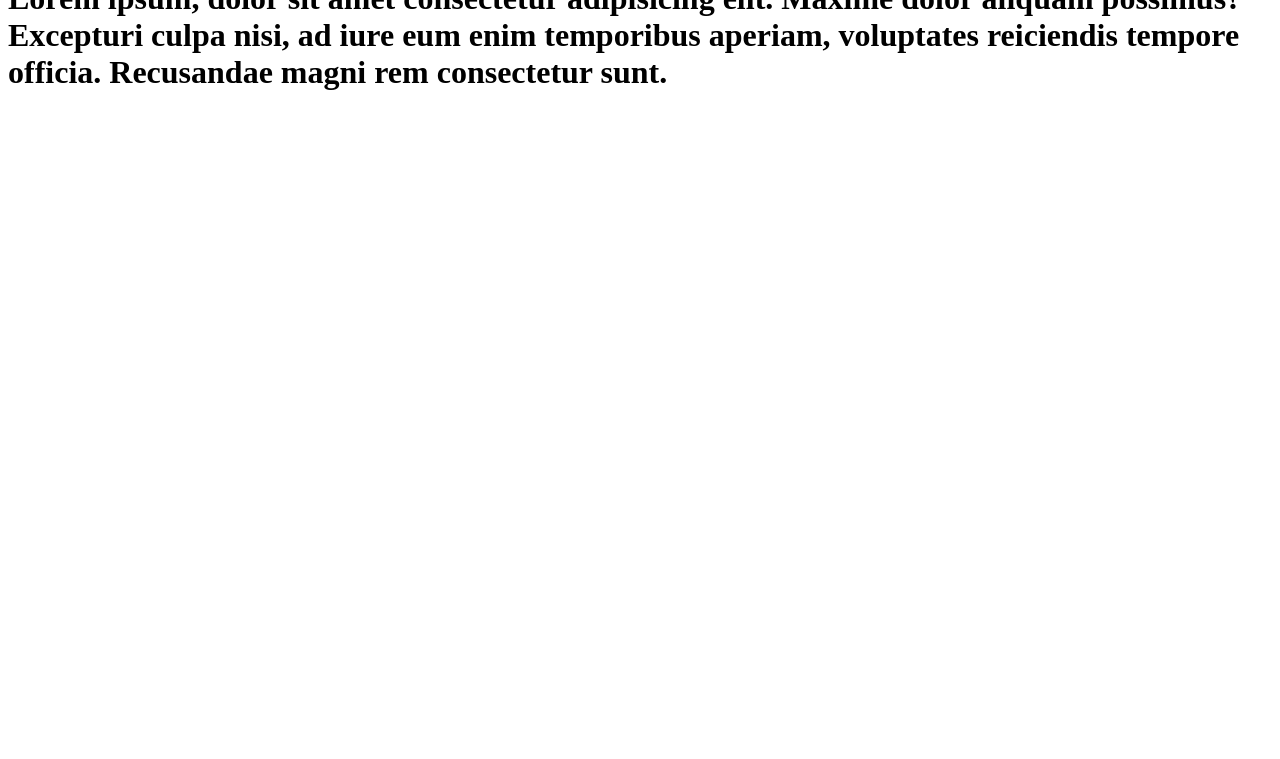
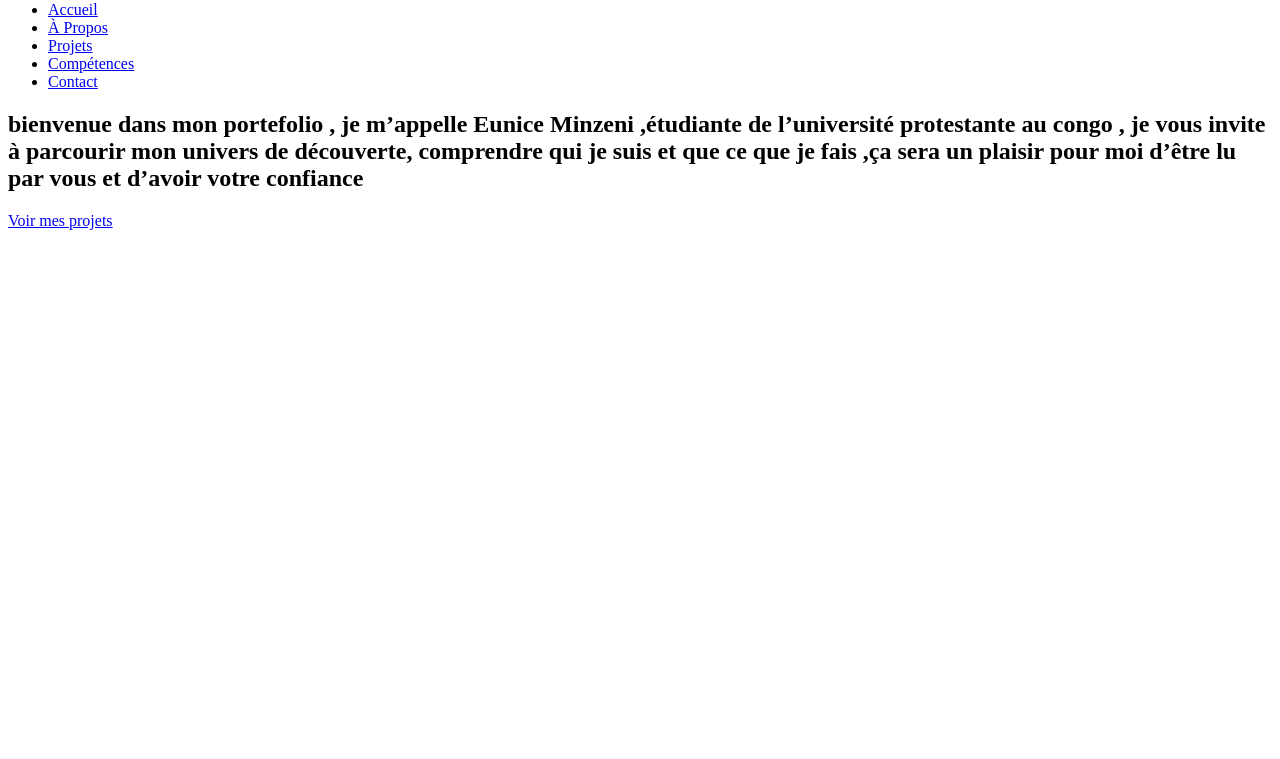
Before and after one commit to eunice020/mon_portfolio, a plain HTML site: page index.html in a window 1280 px wide. Shown: the part 41-800 px from the top of the page. Drawn offline with Linux system fonts and the light colour scheme.

Commit message:
Update index.html
Mon Portfolio

```diff
--- a/index.html
+++ b/index.html
@@ -3,12 +3,37 @@
 <head>
     <meta charset="UTF-8">
     <meta name="viewport" content="width=device-width, initial-scale=1.0">
-    <title>Document</title>
+    <title>mon porte folio</title>
 </head>
 <body>
+
+    <header>
+        <nav>
+            <div class="logo">Mon Portfolio</div>
+            <ul>
+                <li><a href="#accueil">Accueil</a></li>
+                <li><a href="#a-propos">À Propos</a></li>
+                <li><a href="#projets">Projets</a></li>
+                <li><a href="#competences">Compétences</a></li>
+                <li><a href="#contact">Contact</a></li>
+            </ul>
+            <div class="burger-menu">
+                <i class="fas fa-bars"></i>
+            </div>
+        </nav>
+    </header>
+
+    <main>
+        <section id="accueil" class="hero">
+            <div class="hero-content">
     <h1>
-    Lorem ipsum, dolor sit amet consectetur adipisicing elit. Maxime dolor aliquam possimus? Excepturi
-    culpa nisi, ad iure eum enim temporibus aperiam, voluptates reiciendis tempore officia. Recusandae
-     magni rem consectetur sunt. </h1>
+    bienvenue dans mon portefolio , je m’appelle Eunice Minzeni
+        ,étudiante de l’université protestante au congo ,
+        je vous invite à parcourir mon univers de découverte,
+        comprendre qui je suis et que ce que je fais
+        ,ça sera un plaisir pour moi d’être  lu par vous et d’avoir votre confiance </h1>
+                <a href="#projets" class="btn">Voir mes projets</a>
+            </div>
+        </section>
 </body>
 </html>
```
